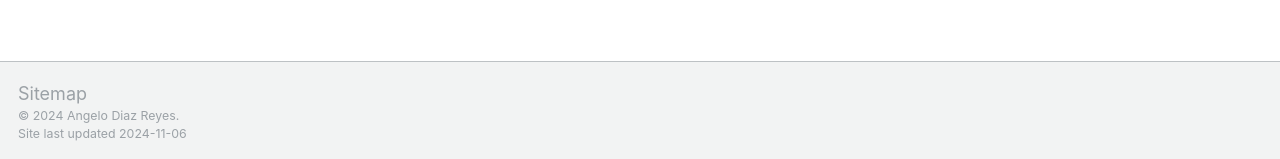
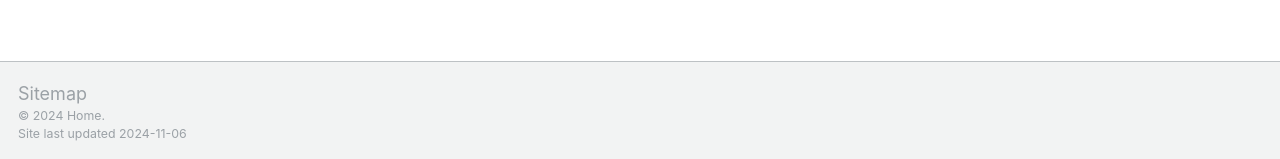
Before and after one commit to angelodiazreyes/angelodiazreyes.github.io, a Jekyll site: the page built from _pages/about.md, in a window 1280 px wide. Shown: the part 738-897 px from the top of the page. Built offline with Jekyll 4.4.1, drawn with Linux system fonts in a browser that asks for light colours.

Commit message:
Update _config.yml

```diff
--- a/_config.yml
+++ b/_config.yml
@@ -10,7 +10,7 @@
 locale                   : "US"
 title                    : "Home"
 title_separator          : "-"
-name                     : &name "Angelo Diaz Reyes"
+name                     : &name ""
 description              : &description "personal description"
 url                      : https://angelodiazreyes.github.io # the base hostname & protocol for your site e.g. "https://mmistakes.github.io"
 baseurl                  : "" # the subpath of your site, e.g. "/blog"
```
